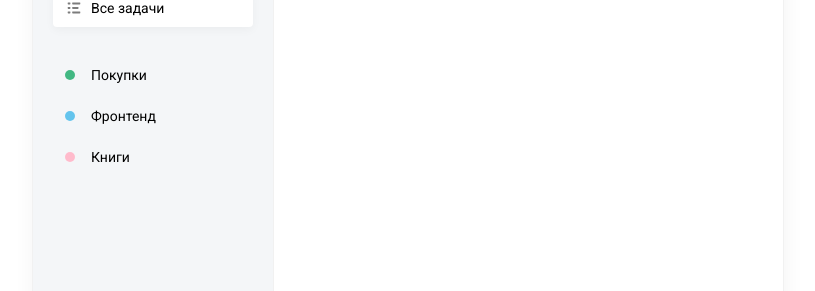
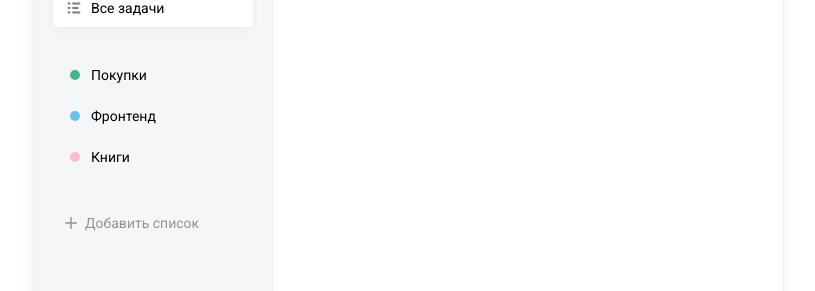
Before and after one commit to TimofeyAgapitov/react-todo, a React (Create React App) app: page / in a window 1280 px wide. Shown: the part 206-497 px from the top of the page, without its empty margins (232-1047 px from the left). Built offline with nearby package versions, Linux system fonts and the light colour scheme.

Commit message:
add AddButtonSidebar/Badge components

```diff
--- a/package.json
+++ b/package.json
@@ -6,6 +6,7 @@
     "@testing-library/jest-dom": "^5.16.5",
     "@testing-library/react": "^13.4.0",
     "@testing-library/user-event": "^13.5.0",
+    "classnames": "^2.3.2",
     "normalize.scss": "^0.1.0",
     "react": "^18.2.0",
     "react-dom": "^18.2.0",
--- a/public/index.html
+++ b/public/index.html
@@ -9,8 +9,6 @@
       name="description"
       content="Web site created using create-react-app"
     />
-    <link rel="manifest" href="%PUBLIC_URL%/manifest.json" />
-
     <link href="https://fonts.googleapis.com/css2?family=Roboto:wght@400;500&display=swap" rel="stylesheet">
     <title>React TODO</title>
   </head>
--- a/src/App.js
+++ b/src/App.js
@@ -1,10 +1,15 @@
 import React from 'react';
+import AddButtonSidebar from './components/AddButtonSidebar/AddButtonSidebar.jsx';
 import Sidebar from './components/Sidebar/Sidebar.jsx';
 
+
+import db from './assets/db.json';
 import './index.scss';
 
 
 function App() {
+
+
   return (
     <div className='todo'>
       <div className='todo__sidebar'>
@@ -47,7 +52,10 @@ function App() {
             color: 'pink',
             name: 'Книги'
           }
-        ]} />
+        ]}
+          isRemovable
+        />
+        <AddButtonSidebar colors={db.colors}/>
       </div>
       <div className='todo__tasks'>
 
--- /dev/null
+++ b/src/components/AddButtonSidebar/AddButtonSidebar.jsx
@@ -0,0 +1,57 @@
+import React from "react";
+import Badge from "../Badge/Badge";
+import Sidebar from "../Sidebar/Sidebar";
+
+import './AddButtonSidebar.scss';
+
+const AddButtonSidebar = ({ colors }) => {
+    const [visiablePopup, setVisiablePopup] = React.useState(false);
+    const [selectedColor, setSelectedColor] = React.useState(colors[0].id);
+
+    return (
+        <div className="add-list">
+            <Sidebar items={[
+                {
+                    className: 'list__add-button',
+                    icon: (
+                        <svg
+                            width="12"
+                            height="12"
+                            viewBox="0 0 16 16"
+                            ill="none"
+                            xmlns="http://www.w3.org/2000/svg"
+                            className="list__icon-add">
+                            <path d="M8 1V15" stroke="black" strokeWidth="2" strokeLinecap="round" strokeLinejoin="round" />
+                            <path d="M1 8H15" stroke="black" strokeWidth="2" strokeLinecap="round" strokeLinejoin="round" />
+                        </svg>
+                    ),
+                    name: 'Добавить список'
+                }
+            ]}
+                onClick={() => setVisiablePopup(true)}
+            />
+            {
+                visiablePopup && (
+                    <div className="add-list__popup">
+                        <input type="text" className="add-list__popup-input field" placeholder="Название списка" />
+                        <div className="add-list__popup-colors">
+                            {
+                                colors.map((color) => (
+                                    <Badge
+                                    onClick={() => setSelectedColor(color.id)}
+                                    key={color.id}
+                                    color={color.name}
+                                    className = {selectedColor === color.id && 'active'}
+                                    />
+                                ))
+                            }
+                        </div>
+                        <button className="add-list__popup-button button">Добавить</button>
+                    </div>
+                )
+            }
+        </div>
+    );
+}
+
+export default AddButtonSidebar;
--- /dev/null
+++ b/src/components/AddButtonSidebar/AddButtonSidebar.scss
@@ -0,0 +1,36 @@
+.add-list {
+  &__popup {
+    height: 150px;
+    width: 240px;
+    background: #ffffff;
+    box-shadow: 0px 6px 10px rgba(0, 0, 0, 0.05);
+    border-radius: 10px;
+    padding: 18px;
+    box-sizing: border-box;
+    position: relative;
+    top: -25px;
+    left: 10px;
+
+    .button {
+      width: 100%;
+      margin-top: 12px;
+    }
+
+    &-colors {
+      display: flex;
+      justify-content: space-between;
+      margin-top: 12px;
+
+      .badge {
+        width: 16px;
+        height: 16px;
+        cursor: pointer;
+        border: 2px solid transparent;
+
+        &.active {
+          border: 2px solid #525252;
+        }
+      }
+    }
+  }
+}
--- /dev/null
+++ b/src/components/Badge/Badge.jsx
@@ -0,0 +1,14 @@
+import React from 'react'
+import classNames from 'classnames';
+
+import './Badge.scss';
+
+const Badge = ({color, onClick, className}) => {
+  return (
+    <i
+    onClick={onClick}
+    className={classNames('badge', {[`badge--${color}`]: color}, className)}></i>
+  )
+}
+
+export default Badge;
--- /dev/null
+++ b/src/components/Badge/Badge.scss
@@ -0,0 +1,38 @@
+.badge {
+    display: inline-block;
+    width: 10px;
+    height: 10px;
+    border-radius: 30px;
+
+    &--green {
+        background-color: #42B883;
+    }
+
+    &--blue {
+        background-color: #64C4ED;
+    }
+
+    &--pink {
+        background-color: #FFBBCC;
+    }
+
+    &--grey {
+        background-color: #C9D1D3;
+    }
+
+    &--lime {
+        background-color: #B6E6BD;
+    }
+
+    &--purple {
+        background-color: #C355F5;
+    }
+
+    &--black {
+        background-color: #110133;
+    }
+
+    &--red {
+        background-color: #FF6464;
+    }
+}
--- a/src/components/Sidebar/Sidebar.jsx
+++ b/src/components/Sidebar/Sidebar.jsx
@@ -1,14 +1,16 @@
 import React from 'react';
+import classNames from 'classnames';
+import Badge from '../Badge/Badge';
 
 import './Sidebar.scss';
 
-const Sidebar = ({ items }) => {
+const Sidebar = ({ items, onClick, isRemovable }) => {
   return (
     <ul className='list'>
       {
         items.map(obj => (
-          <li className={obj.active ? 'active' : ''}>
-            <i>{obj.icon ? obj.icon : <i className={`badge badge--${obj.color}`}></i>}</i>
+          <li onClick={onClick} key={obj.name} className={classNames(obj.className, {'active' : obj.active})}>
+            <i>{obj.icon ? obj.icon : <Badge color={obj.color} />}</i>
             <span>{obj.name}</span>
           </li>
         ))
--- a/src/components/Sidebar/Sidebar.scss
+++ b/src/components/Sidebar/Sidebar.scss
@@ -1,5 +1,13 @@
 .list {
     margin-bottom: 30px;
+
+    &__add-button {
+        opacity: 0.4;
+
+        &:hover {
+            opacity: 1;
+        }
+    }
         li {
             display: flex;
             align-items: center;
@@ -13,6 +21,11 @@
                 border-radius: 4px;
             }
 
+            .badge {
+                position: relative;
+                left: 5px;
+            }
+
             i {
                 display: inline-flex;
                 margin-right: 8px;
@@ -22,24 +35,5 @@
                     }
                 }
             }
-
-            .badge {
-                width: 10px;
-                height: 10px;
-                border-radius: 30px;
-                position: relative;
-
-                &--green {
-                    background-color: #42B883;
-                }
-
-                &--blue {
-                    background-color: #64C4ED;
-                }
-
-                &--pink {
-                    background-color: #FFBBCC;
-                }
-            }
         }
     }
--- a/src/index.scss
+++ b/src/index.scss
@@ -27,4 +27,34 @@
         padding: 60px 20px;
     }
 
+    .field {
+        background: #ffffff;
+        border: 1px solid #efefef;
+        box-sizing: border-box;
+        border-radius: 4px;
+        padding: 8px 12px;
+        width: 100%;
+
+        &:focus {
+            border-color: #dbdbdb;
+        }
+    }
+
+    button {
+        background: #4DD599;
+        border-radius: 4px;
+        color: #ffffff;
+        border: 0;
+        padding: 10px 20px;
+        cursor: pointer;
+
+        &:hover {
+            background: darken(#4DD599, 5%);
+        }
+
+        &:active {
+            background: darken(#4DD599, 10%);
+        }
+    }
+
 }
```
Also changed, not shown: 1 other file (tests, documents, lock files or other folders).
